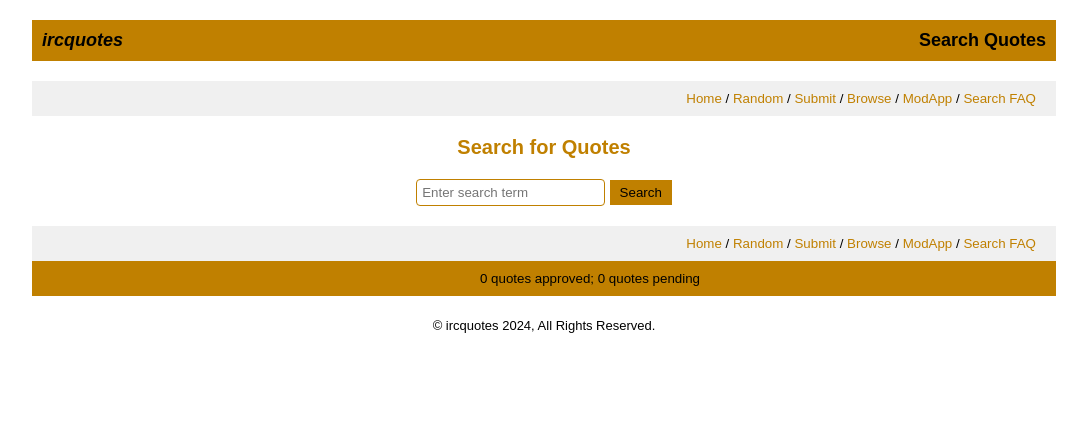
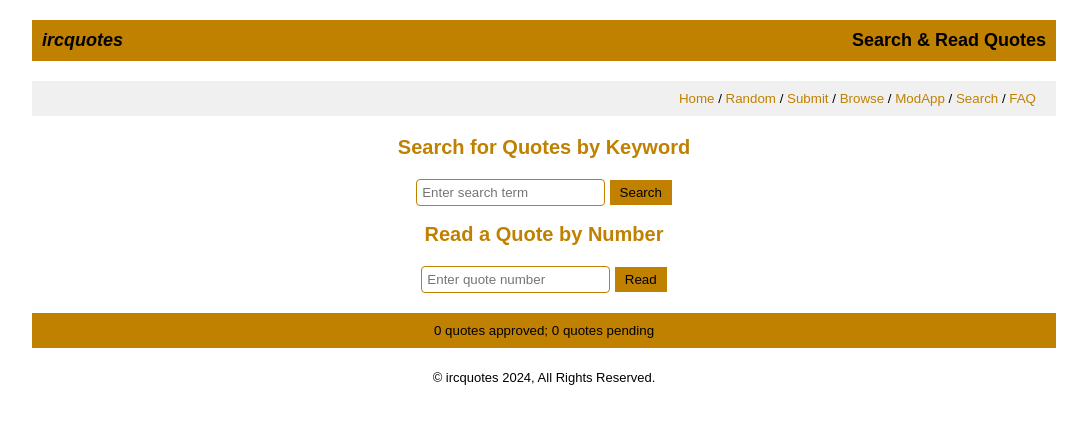
Before and after one commit to ComputerTech312/ircquotes, a Flask app: page /search in a window 1280 px wide. Shown: the top 424 px of the page, without its empty margins (96-1183 px from the left). Run offline with Flask 3, Linux system fonts and the light colour scheme; data that the repository does not hold is empty.

Commit message:
Fixed some things

```diff
--- a/app.py
+++ b/app.py
@@ -96,45 +96,47 @@ def vote(id, action):
     else:
         vote_data = {}
 
-    # If the user has already voted, check for undoing or switching vote
-    if str(id) in vote_data:
+    # If no prior vote, apply the new vote
+    if str(id) not in vote_data:
+        if action == 'upvote':
+            quote.votes += 1
+            vote_data[str(id)] = 'upvote'
+        elif action == 'downvote':
+            quote.votes -= 1
+            vote_data[str(id)] = 'downvote'
+        flash("Thank you for voting!", 'success')
+
+    else:
         previous_action = vote_data[str(id)]
 
         if previous_action == action:
-            # Undo the vote
+            # If the user clicks the same action again, undo the vote
             if action == 'upvote':
                 quote.votes -= 1
             elif action == 'downvote':
                 quote.votes += 1
-            del vote_data[str(id)]  # Remove vote from record
+            del vote_data[str(id)]  # Remove the vote record (undo)
             flash("Your vote has been undone.", 'success')
         else:
-            # Switching from upvote to downvote or vice versa
-            if action == 'upvote':
-                quote.votes += 2  # From downvote to upvote, effectively +2
-            elif action == 'downvote':
-                quote.votes -= 2  # From upvote to downvote, effectively -2
-            vote_data[str(id)] = action  # Update vote action
+            # If the user switches votes (upvote -> downvote or vice versa)
+            if previous_action == 'upvote' and action == 'downvote':
+                quote.votes -= 2  # Undo upvote (+1) and apply downvote (-1)
+                vote_data[str(id)] = 'downvote'
+            elif previous_action == 'downvote' and action == 'upvote':
+                quote.votes += 2  # Undo downvote (-1) and apply upvote (+1)
+                vote_data[str(id)] = 'upvote'
             flash("Your vote has been changed.", 'success')
-    else:
-        # First-time voting on this quote (starting from neutral)
-        if action == 'upvote':
-            quote.votes += 1  # Add +1 vote
-        elif action == 'downvote':
-            quote.votes -= 1  # Subtract -1 vote
-        vote_data[str(id)] = action  # Store vote action
-        flash("Thank you for voting!", 'success')
 
     # Save the updated vote data to the cookie
     try:
         db.session.commit()
         page = request.args.get('page', 1)
         resp = make_response(redirect(url_for('browse', page=page)))
-        resp.set_cookie('votes', json.dumps(vote_data), max_age=60*60*24*365)  # Cookie for 1 year
+        resp.set_cookie('votes', json.dumps(vote_data), max_age=60*60*24*365)  # Store vote history in cookies for 1 year
         return resp
     except Exception as e:
         db.session.rollback()
-        flash(f"Error voting on quote: {e}", 'error')
+        flash(f"Error while voting: {e}", 'error')
         return redirect(url_for('browse', page=page))
 
 # Route for displaying a random quote
@@ -247,19 +249,35 @@ def delete_quote(quote_id):
 
 @app.route('/search', methods=['GET'])
 def search():
-    query = request.args.get('q', '').strip()  # Get the search query and trim whitespace
+    query = request.args.get('q', '').strip()  # Get the search query
     quotes = []
 
-    # Query the counts of approved and pending quotes
+    # Query counts of approved and pending quotes
     approved_count = Quote.query.filter_by(status=1).count()
     pending_count = Quote.query.filter_by(status=0).count()
 
     if query:
-        # Perform the search only if the query is provided
+        # Perform text search in quotes
         quotes = Quote.query.filter(Quote.text.like(f'%{query}%'), Quote.status == 1).all()
 
-    # Render the search page with the results, counts, and search query
     return render_template('search.html', quotes=quotes, query=query, approved_count=approved_count, pending_count=pending_count)
+
+@app.route('/read', methods=['GET'])
+def read_quote():
+    quote_id = request.args.get('id', type=int)  # Get the quote number
+
+    if not quote_id:
+        flash("Quote number is required.", 'error')
+        return redirect(url_for('search'))
+
+    # Find the quote by ID (only approved quotes)
+    quote = Quote.query.filter_by(id=quote_id, status=1).first()
+
+    if quote:
+        return render_template('quote.html', quote=quote)
+    else:
+        flash(f"No quote found with ID {quote_id}", 'error')
+        return redirect(url_for('search'))
 
 # Route for browsing approved quotes
 @app.route('/browse', methods=['GET'])
--- a/templates/search.html
+++ b/templates/search.html
@@ -3,12 +3,12 @@
 <head>
     <meta charset="UTF-8">
     <meta name="viewport" content="width=device-width, initial-scale=1.0">
-    <title>ircquotes: Search</title>
+    <title>ircquotes: Search & Read</title>
     <link rel="stylesheet" href="/static/css/styles.css">
 </head>
-<body bgcolor="#ffffff" text="#000000" link="#c08000" vlink="#c08000" alink="#c08000">
+<body>
 
-    <!-- Top Navigation Bar -->
+    <!-- Header -->
     <center>
         <table cellpadding="2" cellspacing="0" width="80%" border="0">
             <tr>
@@ -16,40 +16,51 @@
                     <font size="+1"><b><i>ircquotes</i></b></font>
                 </td>
                 <td bgcolor="#c08000" align="right">
-                    <font face="arial" size="+1"><b>Search Quotes</b></font>
+                    <font face="arial" size="+1"><b>Search & Read Quotes</b></font>
                 </td>
             </tr>
         </table>
+    </center>
 
-        <!-- Navigation Links -->
+    <!-- Navigation Bar -->
+    <center>
         <table cellpadding="2" cellspacing="0" width="80%" border="0">
             <tr>
-                <td class="footertext" align="left" bgcolor="#f0f0f0"></td>
                 <td align="right" bgcolor="#f0f0f0" class="toplinks" colspan="2">
                     <a href="/">Home</a> /
                     <a href="/random">Random</a> /
                     <a href="/submit">Submit</a> /
                     <a href="/browse">Browse</a> /
                     <a href="/modapp">ModApp</a> /
-                    <a href="/search">Search</a>
+                    <a href="/search">Search</a> /
                     <a href="/faq">FAQ</a>
                 </td>
             </tr>
         </table>
     </center>
 
-    <!-- Search Form -->
+    <!-- Content Section -->
     <center>
-        <h2>Search for Quotes</h2>
+        <div class="content-box">
+            <!-- Search for Quotes -->
+            <h2>Search for Quotes by Keyword</h2>
             <form action="/search" method="GET">
                 <input type="text" name="q" class="text" placeholder="Enter search term" required>
                 <input type="submit" value="Search" class="button">
             </form>
 
-        <!-- Show Search Results only if there is a search query -->
+            <!-- Read Quote by Number -->
+            <h2>Read a Quote by Number</h2>
+            <form action="/read" method="GET">
+                <input type="number" name="id" class="text" placeholder="Enter quote number" required>
+                <input type="submit" value="Read" class="button">
+            </form>
+        </div>
+
+        <!-- Results Section -->
+        <div class="results-box">
             {% if query %}
                 <h3>Search Results for "{{ query }}"</h3>
-
                 {% if quotes %}
                     <table cellpadding="0" cellspacing="3" width="80%">
                         <tr>
@@ -73,28 +84,16 @@
                     <h4>No quotes found for "{{ query }}".</h4>
                 {% endif %}
             {% endif %}
+        </div>
     </center>
 
     <!-- Footer -->
     <center>
         <table border="0" cellpadding="2" cellspacing="0" width="80%" bgcolor="#c08000">
             <tr>
-                <td bgcolor="#f0f0f0" class="toplinks" colspan="2">
-                    <a href="/">Home</a> /
-                    <a href="/random">Random</a> /
-                    <a href="/submit">Submit</a> /
-                    <a href="/browse">Browse</a> /
-                    <a href="/modapp">ModApp</a> /
-                    <a href="/search">Search</a>
-                    <a href="/faq">FAQ</a>
-                </td>
-            </tr>
-            <tr>
-                <td class="footertext" align="left">&nbsp;</td>
                 <td class="footertext" align="right">{{ approved_count }} quotes approved; {{ pending_count }} quotes pending</td>
             </tr>
         </table>
-
         <font size="-1">&#169; ircquotes 2024, All Rights Reserved.</font>
     </center>
 
```
Lines whose indentation alone changed are shown as unchanged.
